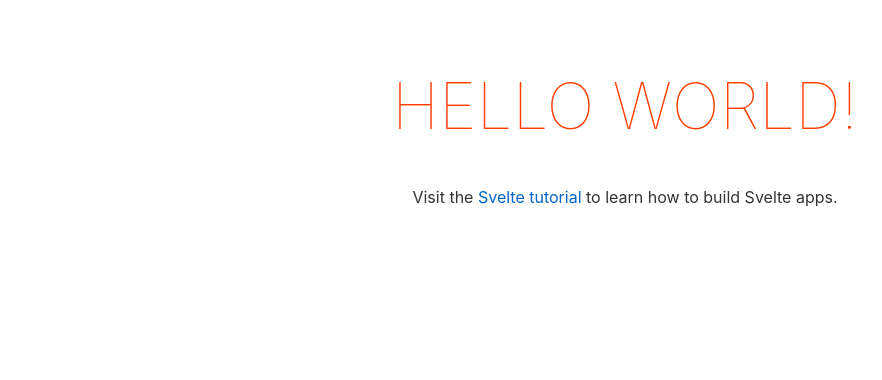
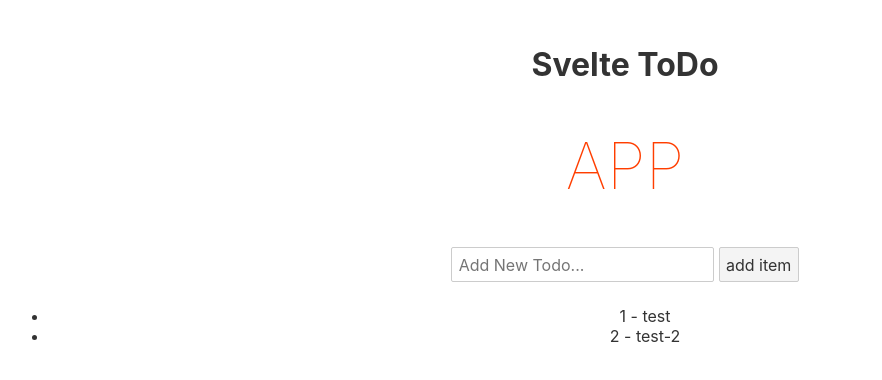
Before and after one commit to ken0619b/svelte-todo, a Svelte app: page / in a window 1280 px wide. Shown: the top 380 px of the page, without its empty margins (15-897 px from the left). Built offline with nearby package versions, Linux system fonts and the light colour scheme.

Commit message:
add basic features

```diff
--- /dev/null
+++ b/components/Header.svelte
@@ -0,0 +1,11 @@
+<script>
+
+</script>
+
+<style>
+
+</style>
+
+<header>
+  <h1>Svelte ToDo</h1>
+</header>
--- a/src/App.svelte
+++ b/src/App.svelte
@@ -1,11 +1,33 @@
 <script>
-	export let name;
+  import Header from "../components/Header.svelte";
+
+  // sample todo setup
+  let todos = [];
+
+  // for new todo
+  let new_content = "";
+
+  // temp initialize
+  todos.push(
+    {
+      id: 1,
+      content: "test",
+      isDone: false,
+    },
+    {
+      id: 2,
+      content: "test-2",
+      isDone: true,
+    }
+  );
+
+  function addTodo() {
+    let new_id = todos.length + 1
+    todos = [...todos, { id: new_id, content: new_content, isDone: false }];
+
+    new_content = '';
+  }
 </script>
-
-<main>
-	<h1>Hello {name}!</h1>
-	<p>Visit the <a href="https://svelte.dev/tutorial">Svelte tutorial</a> to learn how to build Svelte apps.</p>
-</main>
 
 <style>
   main {
@@ -28,3 +50,19 @@
     }
   }
 </style>
+
+<main>
+  <Header />
+  <h1>App</h1>
+  <!-- sample input -->
+  <input bind:value={new_content} placeholder="Add New Todo..." />
+
+  <button on:click={addTodo}> add item </button>
+
+  <!-- // show todo-list -->
+  <ul>
+    {#each todos as todo, id}
+      <li>{todo.id} - {todo.content}</li>
+    {/each}
+  </ul>
+</main>
--- a/src/main.js
+++ b/src/main.js
@@ -3,7 +3,6 @@ import App from './App.svelte';
 const app = new App({
 	target: document.body,
 	props: {
-		name: 'world'
 	}
 });
 
```
Lines whose indentation alone changed are shown as unchanged.
